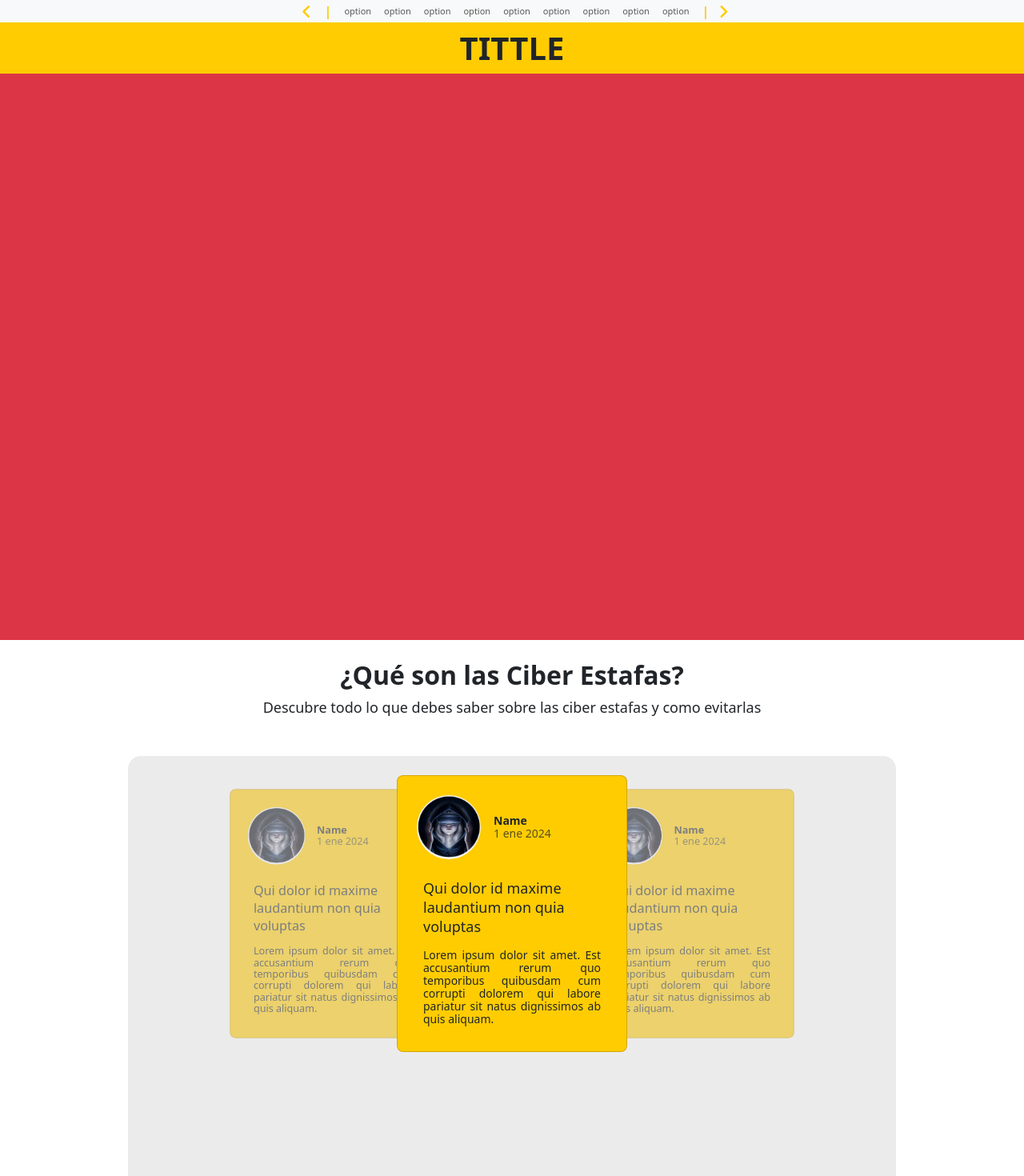
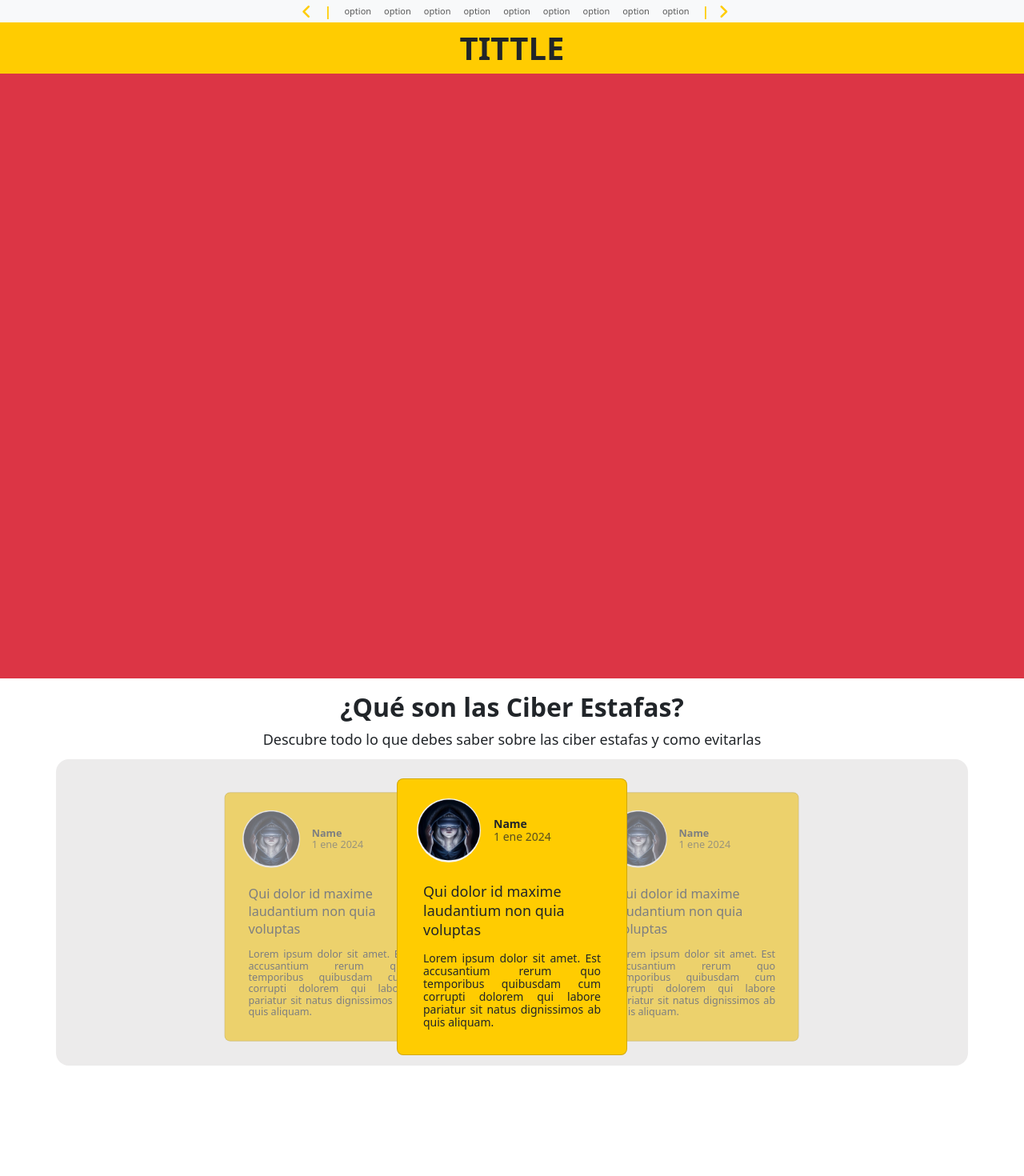
Before and after one commit to kevinstif/CYW, an Angular app: page /home in a window 1280 px wide. Shown: the top 1470 px of the page at 80% size. After the commit the page ends 1371 px from the top, so only its background shows below. Built offline with nearby package versions, Linux system fonts and the light colour scheme.

Commit message:
feat: improve nav-bar

```diff
--- a/src/app/app.component.html
+++ b/src/app/app.component.html
@@ -1,6 +1,6 @@
 <div>
   <div>
     <app-nav-bar></app-nav-bar>
-    <router-outlet></router-outlet>
+    <app-home></app-home>
   </div>
 </div>
--- a/src/app/definition-page/definition-page.component.css
+++ b/src/app/definition-page/definition-page.component.css
@@ -9,8 +9,8 @@
   position: absolute;
   left: 50%;
   transform: translateX(-50%);
-  width: 75%;
-  height: 70%;
+  width: 100%;
+  height: 90%;
   background-color: rgba(217, 216, 216, 0.5);
   z-index: 2;
   border-radius: 16px;
--- a/src/app/definition-page/definition-page.component.html
+++ b/src/app/definition-page/definition-page.component.html
@@ -1,5 +1,5 @@
 <div>
-  <div class="my-4">
+  <div class="mt-3">
     <div class="text-center my-2">
       <span class="headline-4">¿Qué son las Ciber Estafas?</span>
     </div>
@@ -7,8 +7,8 @@
       <span class="body-m">Descubre todo lo que debes saber sobre las ciber estafas y como evitarlas</span>
     </div>
   </div>
-  <div class="container p-4 my-4">
-    <div class="overlay d-none d-lg-block"></div>
+  <div class="position-relative container p-2 my-1">
+    <div class="overlay d-block"></div>
     <div class="row justify-content-center my-4">
       <div class="col-lg-4 d-none d-lg-flex justify-content-center mb-3 translate-x-positive reduce">
         <app-definition-card></app-definition-card>
--- a/src/app/front-page/front-page.component.css
+++ b/src/app/front-page/front-page.component.css
@@ -8,7 +8,7 @@
   border-radius: 0px 0px 8px 8px;
   border: 1px solid #000;
   border-top: 5px solid #000;
-  z-index: 1000;
+  z-index: 1;
 }
 
 #roulette{
@@ -16,6 +16,5 @@
 }
 
 .section {
-  height: calc(100vh - 92px);
-  overflow-x: hidden ;
+  height: 100vh;
 }
--- a/src/app/front-page/front-page.component.html
+++ b/src/app/front-page/front-page.component.html
@@ -1,10 +1,10 @@
 <div class="section">
-  <div class="bg-dark h-100 mt-0">
-    <div *ngIf="!curtainsOpened" class="container-fluid h-100 m-0 p-0 row z-2" (click)="OpenCurtains()">
+  <div class="position-relative bg-dark h-100 mt-0">
+    <div *ngIf="!curtainsOpened" class="overflow-x-hidden position-absolute container-fluid h-100 m-0 p-0 row z-2" (click)="OpenCurtains()">
       <div id="curtainLeft" class="col-6 bg-danger h-100 m-0 p-0"></div>
       <div id="curtainRight" class="col-6 bg-danger h-100 m-0 p-0"></div>
     </div>
-    <div *ngIf="curtainsOpened" class="d-flex align-items-center justify-content-center w-100 h-100 m-0 p-0" (click)="spinRoulette()">
+    <div class="d-flex align-items-center justify-content-center w-100 h-100 mx-0 p-0" (click)="spinRoulette()">
       <div class="mx-auto h-100 d-flex flex-column justify-content-center">
         <div class="text-center pt-3 pt-md-5">
           <span class="bg-light body-l fs-md-2 py-2 py-md-3 px-2 px-md-3 rounded-2">Prueba tu suerte</span>
--- a/src/app/home/home.component.html
+++ b/src/app/home/home.component.html
@@ -1,4 +1,4 @@
-<div>
+<div class="mt-4">
   <app-front-page></app-front-page>
   <app-definition-page></app-definition-page>
 </div>
--- a/src/app/nav-bar/nav-bar.component.html
+++ b/src/app/nav-bar/nav-bar.component.html
@@ -1,4 +1,5 @@
 <div>
+  <div class="position-fixed z-3 w-100">
     <nav class="navbar navbar-expand bg-light p-0">
       <div class="collapse navbar-collapse d-flex justify-content-center align-items-center" id="navbarNav">
         <i class="fas fa-angle-left fa-flip-vertical fa-lg custom-color-primary mx-2"></i>
@@ -42,3 +43,5 @@
       </div>
     </nav>
   </div>
+  <span>hello world</span>
+</div>
```
Lines whose indentation alone changed are shown as unchanged.
